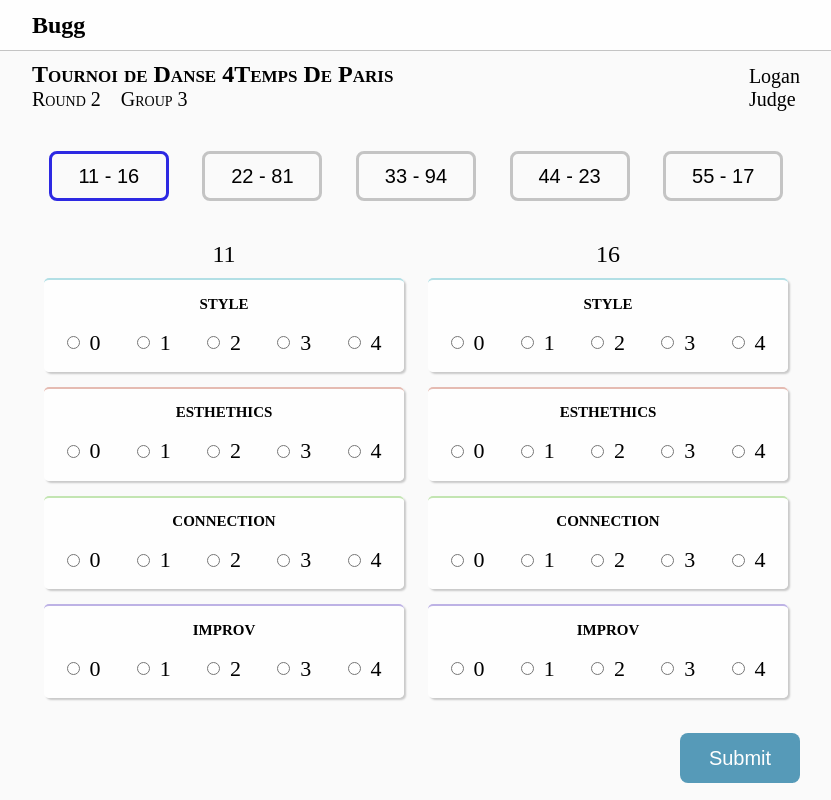
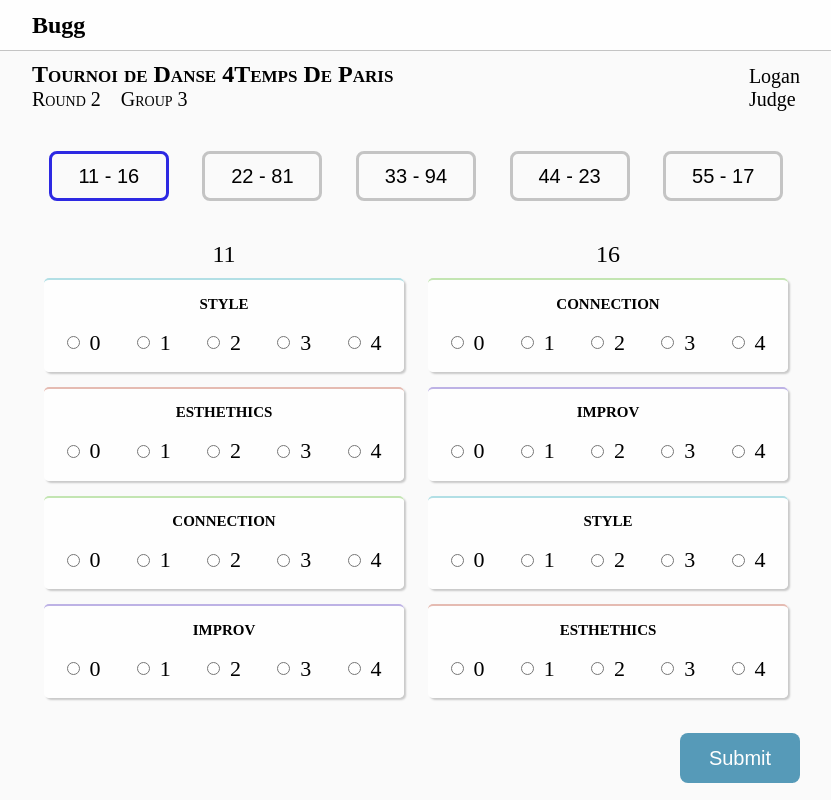
Before and after one commit to SimonKinds/bugg, a Next.js app in the folder client/: page / in a window 1280 px wide. Shown: the whole page, without its empty margins (224-1055 px from the left). Built offline with nearby package versions, Linux system fonts and the light colour scheme.

Commit message:
Remove any leader/follower specific code

```diff
--- a/client/components/NoteTaker/NoteTaker.js
+++ b/client/components/NoteTaker/NoteTaker.js
@@ -11,113 +11,120 @@ type CriterionViewModel = {
 };
 
 type NoteTakerContainerProps = {
-  couples: Array<{
-    coupleIdForHumans: string,
-    leaderIdForHumans: string,
-    followerIdForHumans: string
-  }>,
-  criteria: Array<CriterionViewModel>
+  coupleIdsForHumans: Array<string>,
+  notableEntitiesForHumans: {
+    [coupleIdForHuman: string]: Array<string>
+  },
+
+  criteriaForNotableEntities: Array<Array<CriterionViewModel>>
 };
 type NoteTakerContainerState = {
-  selectedCouple: {
-    coupleIdForHumans: string,
-    leaderIdForHumans: string,
-    followerIdForHumans: string
-  }
+  selectedCoupleIdForHumans: string,
+  notableEntitiesForHumans: Array<string>
 };
 class NoteTakerContainer extends React.Component<
   NoteTakerContainerProps,
   NoteTakerContainerState
 > {
-  state = {
-    selectedCouple: this.props.couples[0]
-  };
+  state = initializeNoteTakerContainerState(this.props);
 
   selectCouple = (coupleIdForHumans: string) => {
-    const { couples } = this.props;
-    const newSelectedCouple = couples.find(
-      couple => couple.coupleIdForHumans === coupleIdForHumans
-    );
+    const { notableEntitiesForHumans } = this.props;
+    const newSelectedNotableEntities =
+      notableEntitiesForHumans[coupleIdForHumans];
 
-    if (newSelectedCouple == null) {
+    if (newSelectedNotableEntities == null) {
       // eslint-disable-next-line no-console
       console.error("Selected couple does not exist");
     } else {
-      this.setState({ selectedCouple: newSelectedCouple });
+      this.setState({
+        selectedCoupleIdForHumans: coupleIdForHumans,
+        notableEntitiesForHumans: newSelectedNotableEntities
+      });
     }
   };
 
   render() {
-    if (this.state.selectedCouple == null) {
+    if (this.state.selectedCoupleIdForHumans == null) {
       // eslint-disable-next-line no-console
       console.error("Expects at least one couple");
       return null;
     }
 
-    const coupleIdsForHumans = this.props.couples.map(
-      couple => couple.coupleIdForHumans
-    );
-
-    const { criteria } = this.props;
-    const { selectedCouple } = this.state;
+    const { criteriaForNotableEntities, coupleIdsForHumans } = this.props;
+    const { selectedCoupleIdForHumans, notableEntitiesForHumans } = this.state;
 
     return (
       <>
         <CouplePicker
           onClick={this.selectCouple}
           coupleIdsForHumans={coupleIdsForHumans}
-          selectedCoupleIdForHuman={selectedCouple.coupleIdForHumans}
+          selectedCoupleIdForHuman={selectedCoupleIdForHumans}
         />
         <NoteTakingForm
           onSubmit={notes => alert("This is us submitting the notes!")}
-          selectedCoupleIdForHumans={selectedCouple.coupleIdForHumans}
+          selectedCoupleIdForHumans={selectedCoupleIdForHumans}
           coupleIdsForHumans={coupleIdsForHumans}
-          criterionCount={criteria.length}
+          criteriaForNotableEntities={criteriaForNotableEntities}
         >
-          {({
-            selectedValuesLeader,
-            selectValueLeader,
-            selectedValuesFollower,
-            selectValueFollower
-          }) => (
-            <>
+          {({ childProps }) =>
+            childProps.map((props, i) => (
               <NoteTakerColumn
-                participantId={selectedCouple.leaderIdForHumans}
-                criteria={criteria}
-                selectedValues={selectedValuesLeader}
-                selectValue={selectValueLeader}
+                key={notableEntitiesForHumans[i]}
+                participantId={notableEntitiesForHumans[i]}
+                criteriaForNotableEntities={criteriaForNotableEntities}
+                criteria={criteriaForNotableEntities[i]}
+                {...props}
               />
-              <NoteTakerColumn
-                participantId={selectedCouple.followerIdForHumans}
-                criteria={criteria}
-                selectedValues={selectedValuesFollower}
-                selectValue={selectValueFollower}
-              />
-            </>
-          )}
+            ))
+          }
         </NoteTakingForm>
       </>
     );
   }
 }
 
+function initializeNoteTakerContainerState({
+  coupleIdsForHumans,
+  notableEntitiesForHumans,
+  criteriaForNotableEntities
+}: NoteTakerContainerProps): NoteTakerContainerState {
+  const defaultCouple = coupleIdsForHumans[0];
+
+  if (!process.env.NODE_ENV !== "production") {
+    coupleIdsForHumans.forEach(coupleIdForHumans => {
+      const notableEntities = notableEntitiesForHumans[coupleIdForHumans];
+
+      if (notableEntities.length !== criteriaForNotableEntities.length) {
+        // eslint-disable-next-line no-console
+        console.error(
+          "The amount of notable entities must be equal to the amount of criteriaForNotableEntities"
+        );
+      }
+    });
+  }
+
+  return {
+    selectedCoupleIdForHumans: defaultCouple,
+    notableEntitiesForHumans: notableEntitiesForHumans[defaultCouple]
+  };
+}
+
+type NoteTakingChildProps = Array<{
+  selectedValues: { [criterionName: string]: ?number },
+  selectValue: (value: number, citerionName: string) => void
+}>;
 type NoteTakingFormState = {
-  selectedValuesLeader: {
+  selectedValues: Array<{
     [coupleIdForHumans: string]: { [criterionName: string]: ?number }
-  },
-  selectedValuesFollower: {
-    [coupleIdForHumans: string]: { [criterionName: string]: ?number }
-  }
+  }>
 };
 type NoteTakingFormProps = {
   selectedCoupleIdForHumans: string,
   coupleIdsForHumans: Array<string>,
-  children: ({
-    selectedValuesLeader: { [criterionName: string]: ?number },
-    selectValueLeader: (value: number, citerionName: string) => void,
-    selectedValuesFollower: { [criterionName: string]: ?number },
-    selectValueFollower: (value: number, citerionName: string) => void
-  }) => ReactNode,
+  criteriaForNotableEntities: Array<Array<CriterionViewModel>>,
+
+  children: ({ childProps: NoteTakingChildProps }) => ReactNode,
 
   onSubmit: (notes: NoteTakingFormState) => void
 };
@@ -126,24 +133,43 @@ class NoteTakingForm extends React.Component<
   NoteTakingFormState
 > {
   state = {
-    selectedValuesLeader: this.props.coupleIdsForHumans.reduce(
-      (selectedValues, coupleIdForHumans) => ({
-        ...selectedValues,
-        [coupleIdForHumans]: {}
-      }),
-      {}
-    ),
-    selectedValuesFollower: this.props.coupleIdsForHumans.reduce(
-      (selectedValues, coupleIdForHumans) => ({
-        ...selectedValues,
-        [coupleIdForHumans]: {}
-      }),
-      {}
+    selectedValues: this.props.criteriaForNotableEntities.map(() =>
+      this.props.coupleIdsForHumans.reduce(
+        (selectedValues, coupleIdForHumans) => ({
+          ...selectedValues,
+          [coupleIdForHumans]: {}
+        }),
+        {}
+      )
     )
   };
 
   render() {
     const { selectedCoupleIdForHumans } = this.props;
+    const { selectedValues } = this.state;
+
+    const childProps: NoteTakingChildProps = this.props.criteriaForNotableEntities.map(
+      (_, i) => ({
+        selectedValues: selectedValues[i][selectedCoupleIdForHumans],
+        selectValue: (value: number, criterionName: string) => {
+          const updatedValues = selectedValues.map((values, j) => {
+            if (i === j) {
+              return {
+                ...values,
+                [selectedCoupleIdForHumans]: {
+                  ...values[selectedCoupleIdForHumans],
+                  [criterionName]: value
+                }
+              };
+            }
+
+            return values;
+          });
+
+          this.setState({ selectedValues: updatedValues });
+        }
+      })
+    );
 
     return (
       <form
@@ -154,36 +180,7 @@ class NoteTakingForm extends React.Component<
       >
         <div className="note-taking-area">
           {this.props.children({
-            selectedValuesLeader: this.state.selectedValuesLeader[
-              selectedCoupleIdForHumans
-            ],
-            selectValueLeader: (value, criterionName) => {
-              const { selectedValuesLeader } = this.state;
-              this.setState({
-                selectedValuesLeader: {
-                  ...selectedValuesLeader,
-                  [selectedCoupleIdForHumans]: {
-                    ...selectedValuesLeader[selectedCoupleIdForHumans],
-                    [criterionName]: value
-                  }
-                }
-              });
-            },
-            selectedValuesFollower: this.state.selectedValuesFollower[
-              selectedCoupleIdForHumans
-            ],
-            selectValueFollower: (value, criterionName) => {
-              const { selectedValuesFollower } = this.state;
-              this.setState({
-                selectedValuesFollower: {
-                  ...selectedValuesFollower,
-                  [selectedCoupleIdForHumans]: {
-                    ...selectedValuesFollower[selectedCoupleIdForHumans],
-                    [criterionName]: value
-                  }
-                }
-              });
-            }
+            childProps
           })}
         </div>
 
--- a/client/pages/index.js
+++ b/client/pages/index.js
@@ -9,17 +9,28 @@ import "./styles.css";
 const leaders = ["11", "22", "33", "44", "55"];
 const followers = ["16", "81", "94", "23", "17"];
 
-const couples = leaders.map((leader, i) => ({
-  coupleIdForHumans: `${leader} - ${followers[i]}`,
-  leaderIdForHumans: leader,
-  followerIdForHumans: followers[i]
-}));
+const couples = leaders.map((leader, i) => `${leader} - ${followers[i]}`);
 
-const criteria = [
+const notableEntities = couples.reduce(
+  (notableEntities, couple, i) => ({
+    ...notableEntities,
+    [couple]: [leaders[i], followers[i]]
+  }),
+  {}
+);
+
+const leaderCriteria = [
   { criterionName: "style", color: "blue" },
   { criterionName: "esthethics", color: "red" },
   { criterionName: "connection", color: "green" },
   { criterionName: "improv", color: "purple" }
+];
+
+const followerCriteria = [
+  { criterionName: "connection", color: "green" },
+  { criterionName: "improv", color: "purple" },
+  { criterionName: "style", color: "blue" },
+  { criterionName: "esthethics", color: "red" }
 ];
 
 function IndexPage() {
@@ -48,7 +59,11 @@ function IndexPage() {
           </div>
         </div>
         <main>
-          <NoteTaker couples={couples} criteria={criteria} />
+          <NoteTaker
+            coupleIdsForHumans={couples}
+            notableEntitiesForHumans={notableEntities}
+            criteriaForNotableEntities={[leaderCriteria, followerCriteria]}
+          />
         </main>
       </div>
     </>
```
